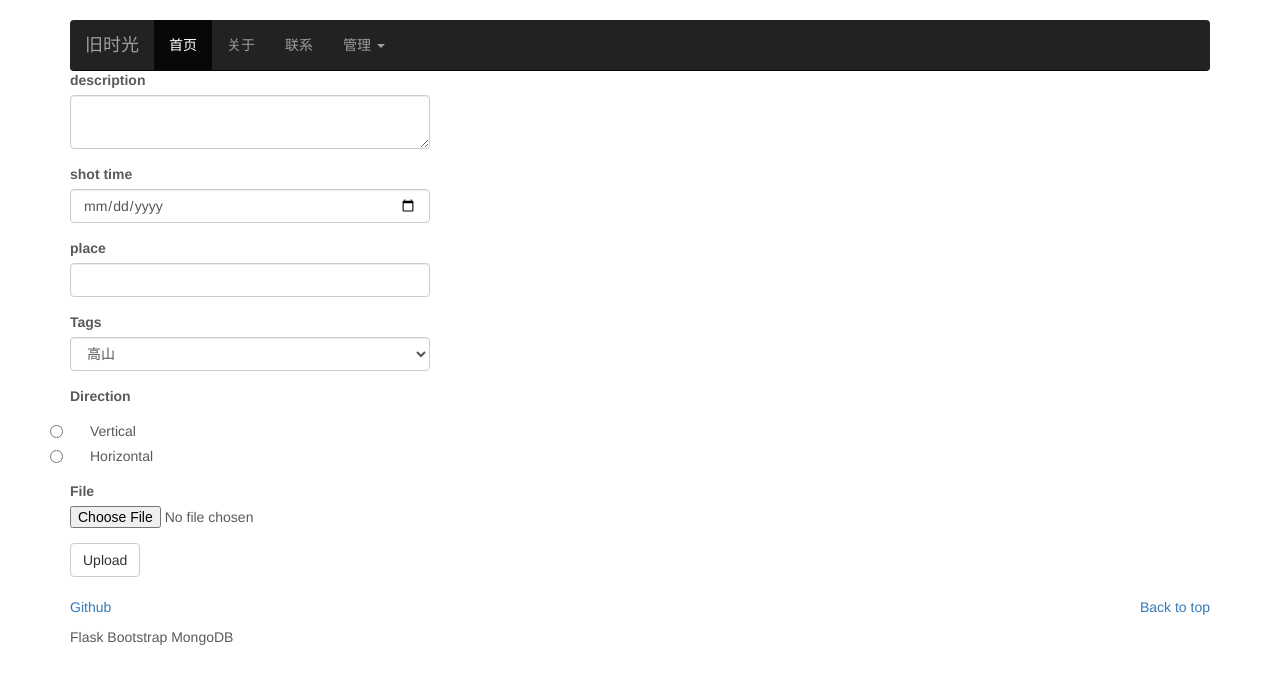
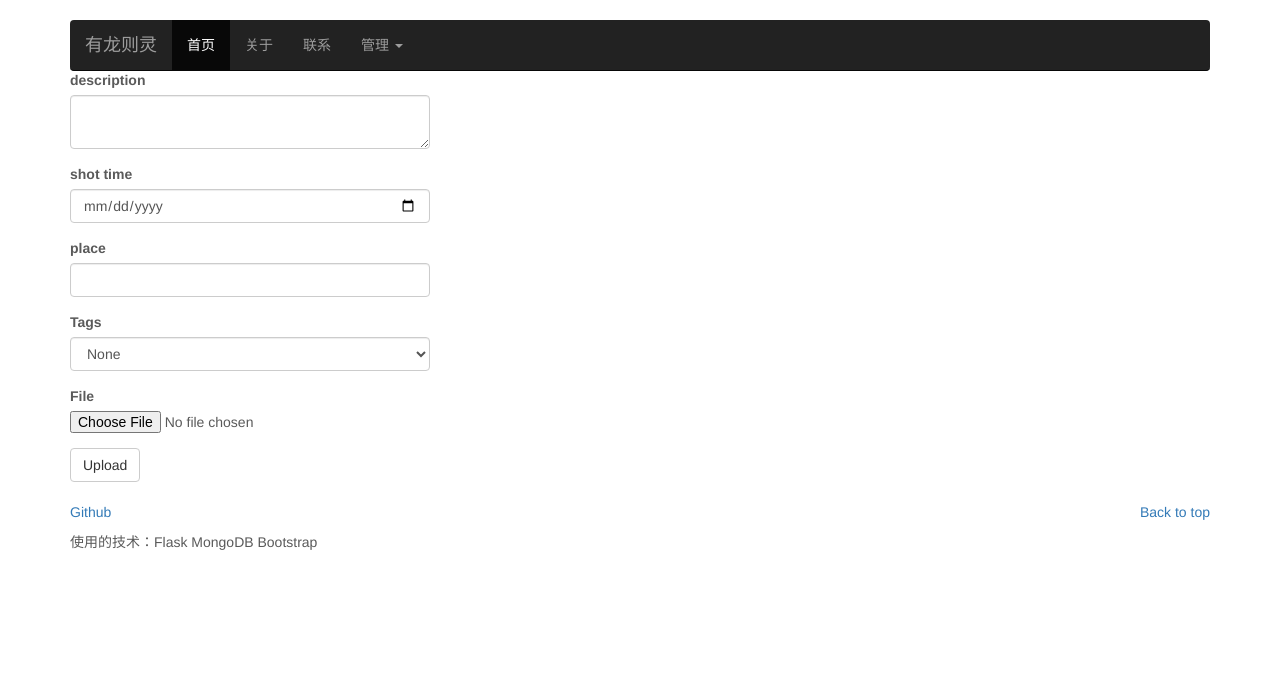
Before and after one commit to red-alert/myblog, a Flask app: page /upload in a window 1280 px wide. Shown: the top 684 px of the page. Run offline with Flask 2, Linux system fonts and the light colour scheme; the visitor is signed in with stand-in values (Sample User, id 1); some libraries are stand-ins or nearby versions.

Commit message:
modify ignore

```diff
--- a/app/__init__.py
+++ b/app/__init__.py
@@ -4,7 +4,7 @@ from flask_bootstrap import Bootstrap
 # import mongoengine
 from flask_mongoengine import MongoEngine, MongoEngineSessionInterface
 from flask_login import LoginManager
-
+from flask_cache import Cache
 
 app = Flask(__name__)
 app.config.from_object(Config)
@@ -20,4 +20,7 @@ login = LoginManager(app)
 
 bootstap = Bootstrap(app)
 
+cache = Cache(config={'CACHE_TYPE': 'simple'})
+cache.init_app(app)
+
 from app import routes
--- a/app/forms.py
+++ b/app/forms.py
@@ -15,8 +15,8 @@ class PictureForm(FlaskForm):
     description = TextAreaField('description', validators=[Length(min=0, max=255)])
     shot_time = DateField('shot time', validators=[])
     place = StringField('place', validators=[])
-    tags = SelectField(choices=[('mountain', '高山'), ('water', '流水'), ('things', '万物'), ('people', '人间'), ('me', '我')], validators=[DataRequired()])
-    direction = RadioField(choices=[('vertical', 'Vertical'), ('horizontal', 'Horizontal')], validators=[DataRequired()])
+    tags = SelectField(choices=[('none', 'None'), ('mountain', '高山'), ('water', '流水'), ('things', '万物'), ('people', '人间'), ('me', '我')], validators=[DataRequired()])
+    # direction = RadioField(choices=[('vertical', 'Vertical'), ('horizontal', 'Horizontal')], validators=[DataRequired()])
     file = FileField('File', validators=[FileRequired(), FileAllowed(app.config['ALLOWED_EXTENSIONS'])])
     submit = SubmitField('Upload')
 
--- a/app/models.py
+++ b/app/models.py
@@ -9,9 +9,9 @@ class Picture(db.Document):
     description = db.StringField(max_length=255)
     shot_time = db.DateTimeField()
     create_time = db.DateTimeField(default=datetime.utcnow())
-    place = db.StringField(max_length=20)
+    place = db.StringField(max_length=255)
     tags = db.StringField(max_length=60)
-    direction = db.StringField(max_length=10)
+    # direction = db.StringField(max_length=10)
 
     def __repr__(self):
         return '<Picture {}>'.format(self.filename)
--- a/app/routes.py
+++ b/app/routes.py
@@ -10,11 +10,14 @@ from app.forms import LoginForm, PictureForm, RegistrationForm
 
 from flask_login import current_user, login_user, login_required, logout_user
 
+from app import cache
+
 from werkzeug.utils import secure_filename
 from werkzeug.urls import url_parse
 
 @app.route('/')
 @app.route('/index')
+@cache.cached(timeout=300)
 def index():
     pictures = Picture.objects()
     carousel_picutres = pictures.order_by('-create_time')[:3]
@@ -76,7 +79,7 @@ def upload():
             return redirect(url_for('upload'))
         if form.file and allowed_file(form.file.data.filename):
             filename = secure_filename(form.file.data.filename)
-            picture = Picture(filename=filename, description=form.description.data, shot_time=form.shot_time.data, place=form.place.data, tags=form.tags.data, direction=form.direction.data)
+            picture = Picture(filename=filename, description=form.description.data, shot_time=form.shot_time.data, place=form.place.data, tags=form.tags.data)
             picture.save()
             f= form.file.data
             print(f)
--- a/app/static/carousel.css
+++ b/app/static/carousel.css
@@ -42,7 +42,7 @@ body {
 
 /* Carousel base class */
 .carousel {
-  height: 800px;
+  height: 600px;
   margin-bottom: 60px;
 }
 /* Since positioning the image, we need to help out the caption */
@@ -52,15 +52,23 @@ body {
 
 /* Declare heights because of positioning of img element */
 .carousel .item {
-  height: 800px;
+  height: 600px;
   background-color: #777;
 }
+
+/* .carousel .img-fluid {
+  width:100%;
+  height:auto;
+} */
 .carousel-inner > .item > img {
+  /* vertical-align: middle; */
   position: absolute;
   top: 0;
   left: 0;
   min-width: 100%;
-  height: 800px;
+  /* min-height: 600px; */
+  height: 600px;
+  object-fit: cover;
 }
 
 
--- a/app/templates/_footer.html
+++ b/app/templates/_footer.html
@@ -2,5 +2,5 @@
 <footer>
   <p class="pull-right"><a href="#">Back to top</a></p>
   <p><a href="https://github.com/red-alert/myblog">Github</a></p>
-  <p>Flask Bootstrap MongoDB</p>
+  <p>使用的技术：Flask MongoDB Bootstrap</p>
 </footer>
--- a/app/templates/_navbar.html
+++ b/app/templates/_navbar.html
@@ -10,7 +10,7 @@
                         <span class="icon-bar"></span>
                         <span class="icon-bar"></span>
                     </button>
-                    <a class="navbar-brand" href="#">旧时光</a>
+                    <a class="navbar-brand" href="#">有龙则灵</a>
                 </div>
                 <div id="navbar" class="navbar-collapse collapse">
                     <ul class="nav navbar-nav">
```
Also changed, not shown: 1 other file.
